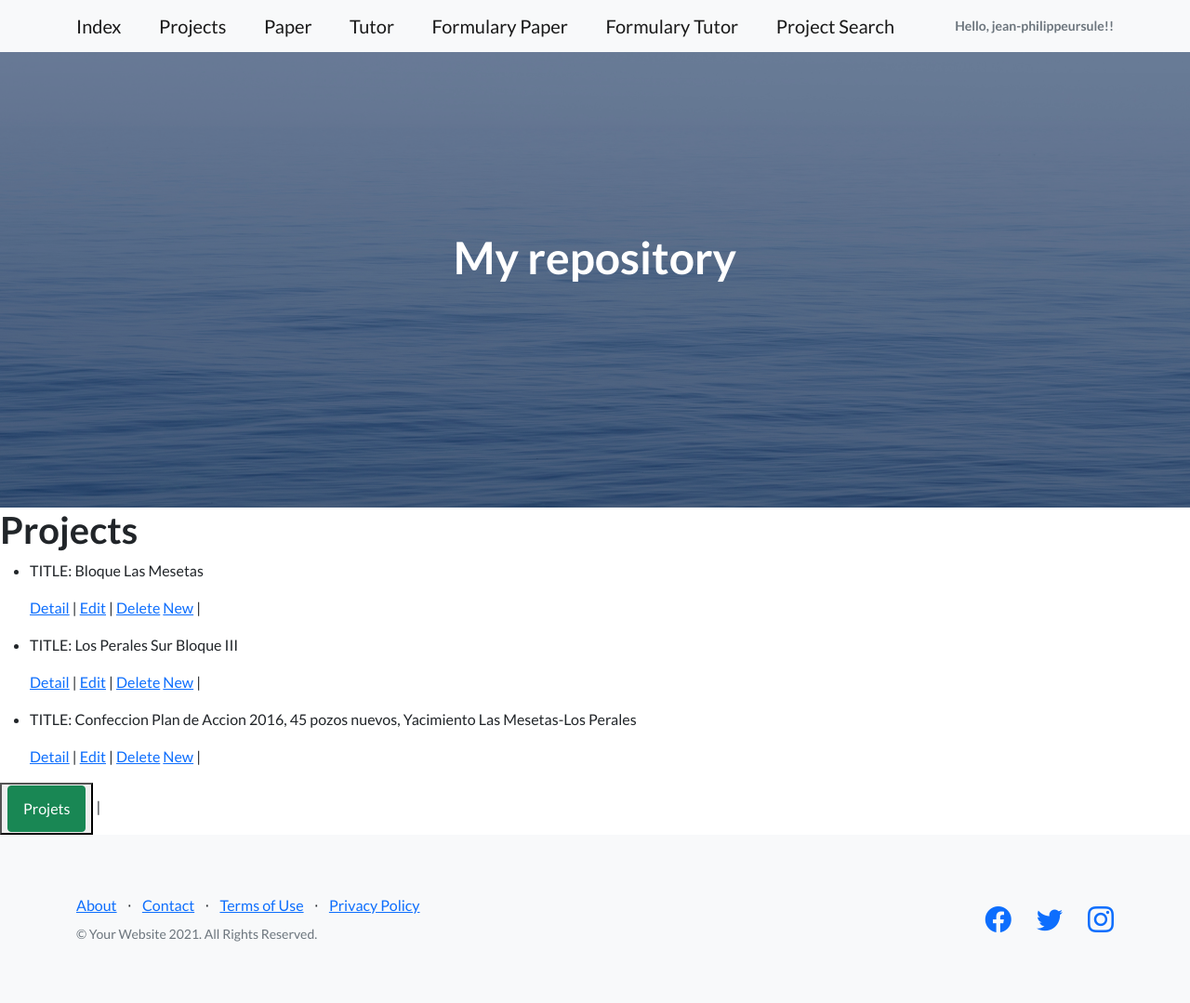
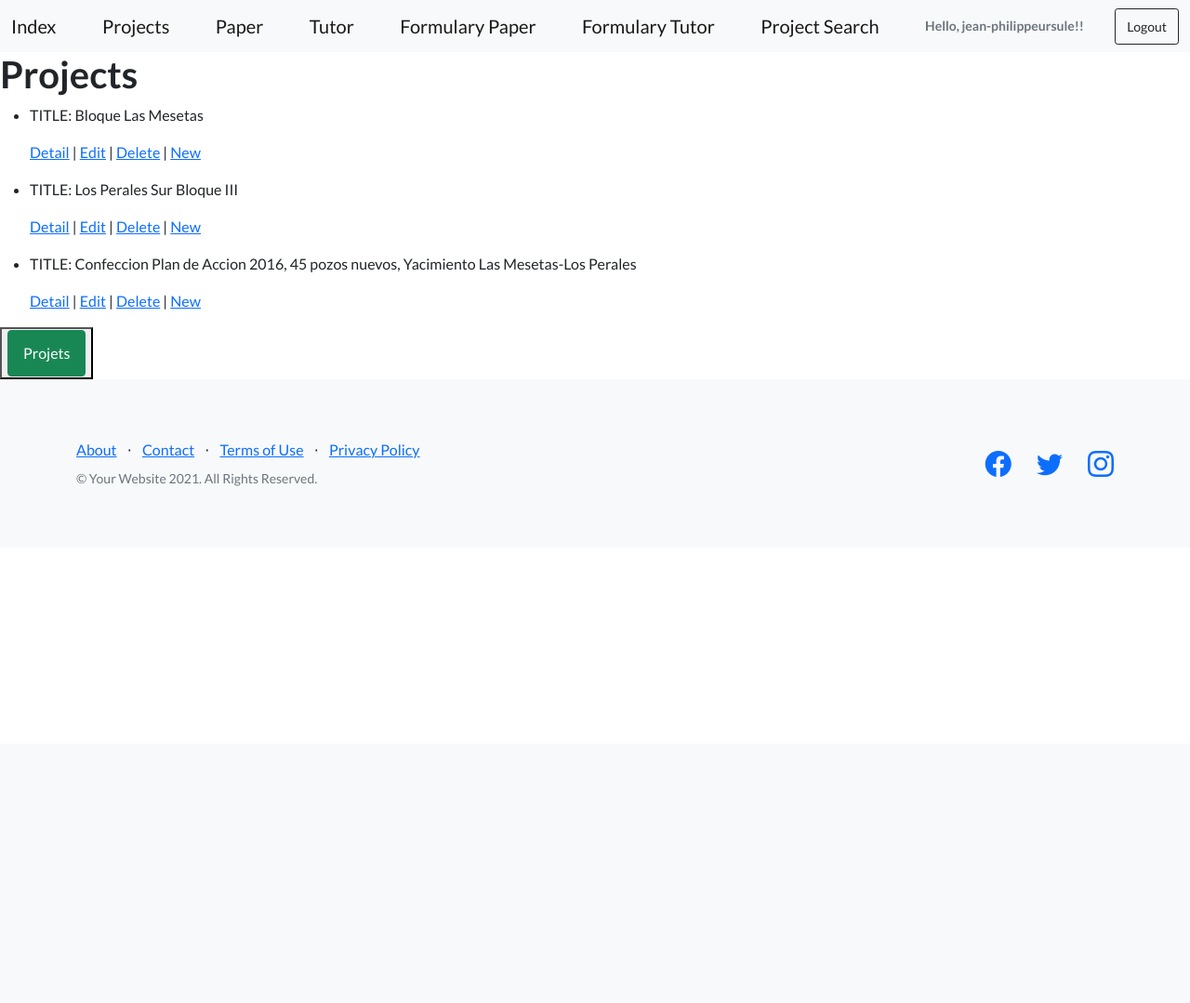
Before and after one commit to JeanPhilippeUrsule/Repository, a Django app: page /projects/project/list in a window 1280 px wide. Shown: the whole page at 93% size. After the commit the page ends 523 px from the top, so only its background shows below. Run offline with Django 4.2, Linux system fonts and the light colour scheme; a user stored in the database is signed in; data comes from the database, SQL or seed files in the repository; both versions use the stored data as it was after the commit; some libraries are stand-ins or nearby versions.

Commit message:
Design of general.html

```diff
--- a/projects/templates/general.html
+++ b/projects/templates/general.html
@@ -21,7 +21,7 @@
     <body>
         <!-- Navigation-->
         <nav class="navbar navbar-light bg-light static-top">
-            <div class="container">
+            <div class="container-fluid">
                 <a class="navbar-brand" href="{% url 'Index' %}">Index</a>
                 <a class="navbar-brand" href="{% url 'project_index' %}">Projects</a>
                 <a class="navbar-brand" href="{% url 'paper_index' %}">Paper</a>
@@ -31,40 +31,22 @@
                 <a class="navbar-brand" href="{% url 'TutorFormulary' %}">Formulary Tutor</a>
                 <a class="navbar-brand" href="{% url 'projectSearch' %}">Project Search</a>
 
+
+
                 {% if not request.user.is_authenticated %}
                 <a class="btn btn-primary" href="{% url 'Login' %}">Login</a>
                 {% endif %}
 
                 {% if request.user.is_authenticated %}
-                <img height='40px' src="{{url}}">
+
                 <h3 class="text-muted small mb-4 mb-lg-0"> Hello,  {{user.username}}!!</h3>
+                <a class="btn btn-outline-dark btn-rounded btn-sm" data-mdb-ripple-color="dark" href="{% url 'Logout' %}">Logout</a>
                 {% endif %}
 
 
             </div>
         </nav>
-        <!-- Masthead-->
-        <header class="masthead">
-            <div class="container position-relative">
-                <div class="row justify-content-center">
-                    <div class="col-xl-6">
-                        <div class="text-center text-white">
-                            <!-- Page heading-->
-                            <h1 class="mb-5">My repository</h1>
-                            <!-- Signup form-->
-                            <!-- * * * * * * * * * * * * * * *-->
-                            <!-- * * SB Forms Contact Form * *-->
-                            <!-- * * * * * * * * * * * * * * *-->
-                            <!-- This form is pre-integrated with SB Forms.-->
-                            <!-- To make this form functional, sign up at-->
-                            <!-- https://startbootstrap.com/solution/contact-forms-->
-                            <!-- to get an API token!-->
 
-                        </div>
-                    </div>
-                </div>
-            </div>
-        </header>
 
          <!-- Esto es lo que va cambiar-->
 
--- a/projects/templates/projects/project_list.html
+++ b/projects/templates/projects/project_list.html
@@ -16,9 +16,8 @@
                 <p>
                     <a href="{% url 'Detail' project.id %}">Detail</a> |
                     <a href="{% url 'Edit' project.id %}">Edit</a> |
-                    <a href="{% url 'Delete' project.id %}">Delete</a>
-                    <a href="{% url 'New'  %}">New</a> |
-
+                    <a href="{% url 'Delete' project.id %}">Delete</a> |
+                    <a href="{% url 'New'  %}">New</a>
                 </p>
             </li>
 
@@ -26,6 +25,6 @@
     </ul>
     <button>
     <a href="{% url 'project_index'  %}" class="btn btn-success">Projets</a>
-    </button>   |
+    </button>
 </body>
 {% endblock %}
--- a/projects/urls.py
+++ b/projects/urls.py
@@ -1,5 +1,6 @@
 from django.urls import path
 from projects import views
+from django.contrib.auth.views import LogoutView
 
 urlpatterns = [
     path('', views.index, name='Index'),
@@ -28,5 +29,5 @@ urlpatterns = [
 
     path('login', views.login_request, name='Login'),
     path('register', views.register, name='Register'),
-    path('logout', views.logout_request, name='Logout'),
+    path('logout', LogoutView.as_view(template_name='projects/logout.html'), name='Logout'),
 ]
--- a/projects/views.py
+++ b/projects/views.py
@@ -20,10 +20,10 @@ from django.contrib.auth import login, logout, authenticate
 
 def index(request):
 
-    avatares = Avatar.objects.filter(user=request.user.id)
+    #avatares = Avatar.objects.filter(user=request.user.id)
 
-    return render(request,'projects/index.html', {'url':avatares[0].imagen.url})
-
+    #return render(request,'projects/index.html', {'url':avatares[0].imagen.url})
+    return render(request,'projects/index.html')
 def project_index(request):
     projects = Project.objects.all()#levantamos todos los objetos de la class Project
     context = {
@@ -247,7 +247,7 @@ class ProjectList(ListView):
 #Login,Logout,Register
 def login_request(request):
     #capturamos el post
-    if request.method == "POST":
+    if request.method == 'POST':
         #inicio el uso del formulario de autenticación que me da Django
         #me toma dos parámetros el request y los datos que toma del request
         form = AuthenticationForm(request, data = request.POST)
@@ -256,7 +256,7 @@ def login_request(request):
             usuario = form.cleaned_data.get('username')
             contra = form.cleaned_data.get('password')
 
-            user = authenticate(username = usuario , password = contra)
+            user = authenticate(username = usuario, password = contra)
             #print(1)
             if user is not None:
                 login(request, user)#toma 2 atributos, request y user
@@ -289,8 +289,3 @@ def register(request):
             form = UserRegisterForm()
 
       return render(request, 'projects/register.html', {'form': form} )
-
-def logout_request(request):
-    logout(request)
-    messages.info(request, 'Logged out successfully!')
-    return redirect('main:index')
```
Also changed, not shown: projects/templates/projects/index.html (+23 -0 lines), projects/templates/projects/logout.html (added, +12 -0 lines), projects/templates/projects/project_index.html (+6 -1 lines), db.sqlite3, media/avatares/Gifi.jpg (renamed from media/avatares/UNADJUSTEDNONRAW_thumb_84f3.jpg).
